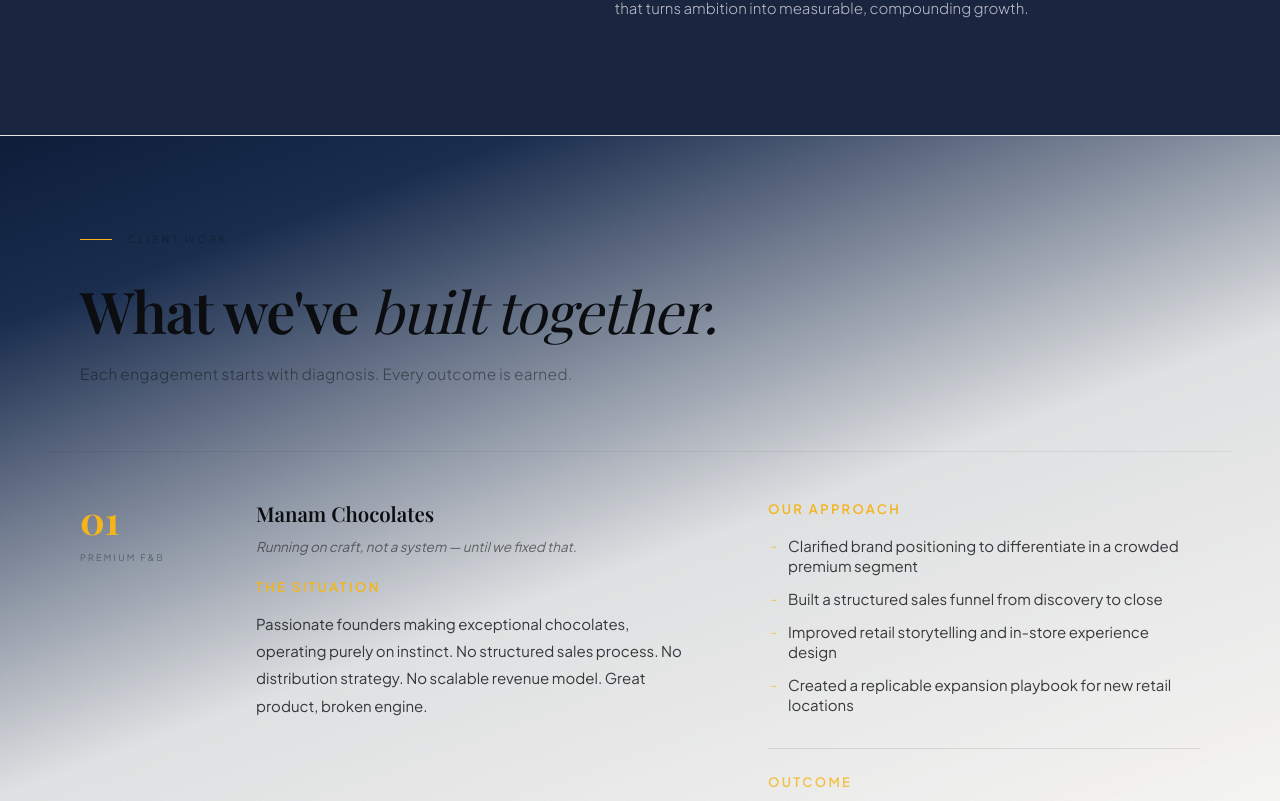
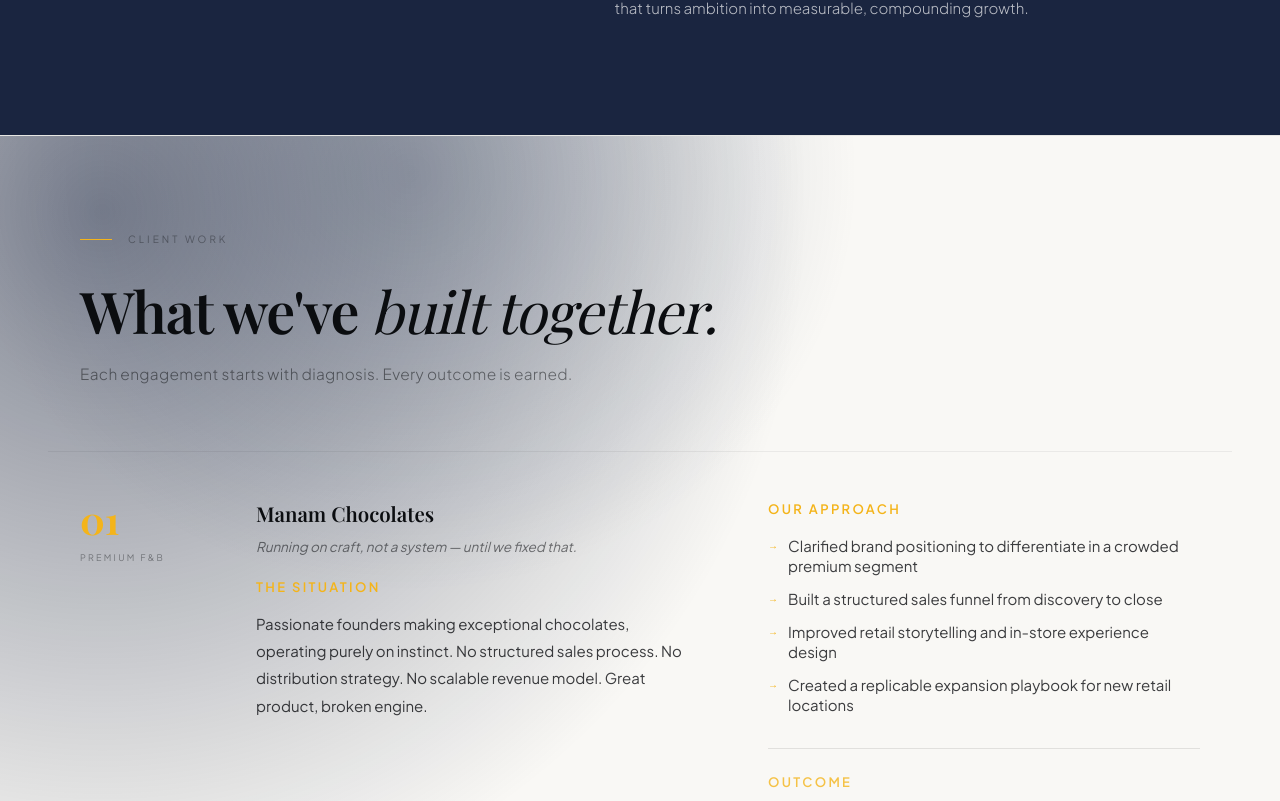
Before and after one commit to kratin509/sunward-growth-, a Next.js app: page / in a window 1280 px wide. Shown: the part 3539-4340 px from the top of the page. Built offline with nearby package versions, Linux system fonts and the light colour scheme; a web font is replaced by a local one.

Commit message:
Case studies: organic navy blotch only above heading, not below

```diff
--- a/pages/index.js
+++ b/pages/index.js
@@ -1266,7 +1266,7 @@ export default function Home() {
           id="case-studies"
           ref={csRef}
           className="scroll-mt-[64px] px-6 md:px-14 xl:px-20 pt-24 pb-28 border-t border-[rgba(11,13,16,0.08)]"
-          style={{ background: 'linear-gradient(160deg, #0d1e3a 0%, #1a2d4e 8%, rgba(26,45,78,0.12) 28%, #F9F8F5 52%, #F9F8F5 100%)' }}
+          style={{ background: 'radial-gradient(ellipse 55% 38% at 8% 4%, rgba(11,22,52,0.52) 0%, transparent 100%), radial-gradient(ellipse 35% 22% at 32% 2%, rgba(26,45,78,0.28) 0%, transparent 100%), #F9F8F5' }}
         >
           <div className="max-w-[1440px] mx-auto">
 
```
